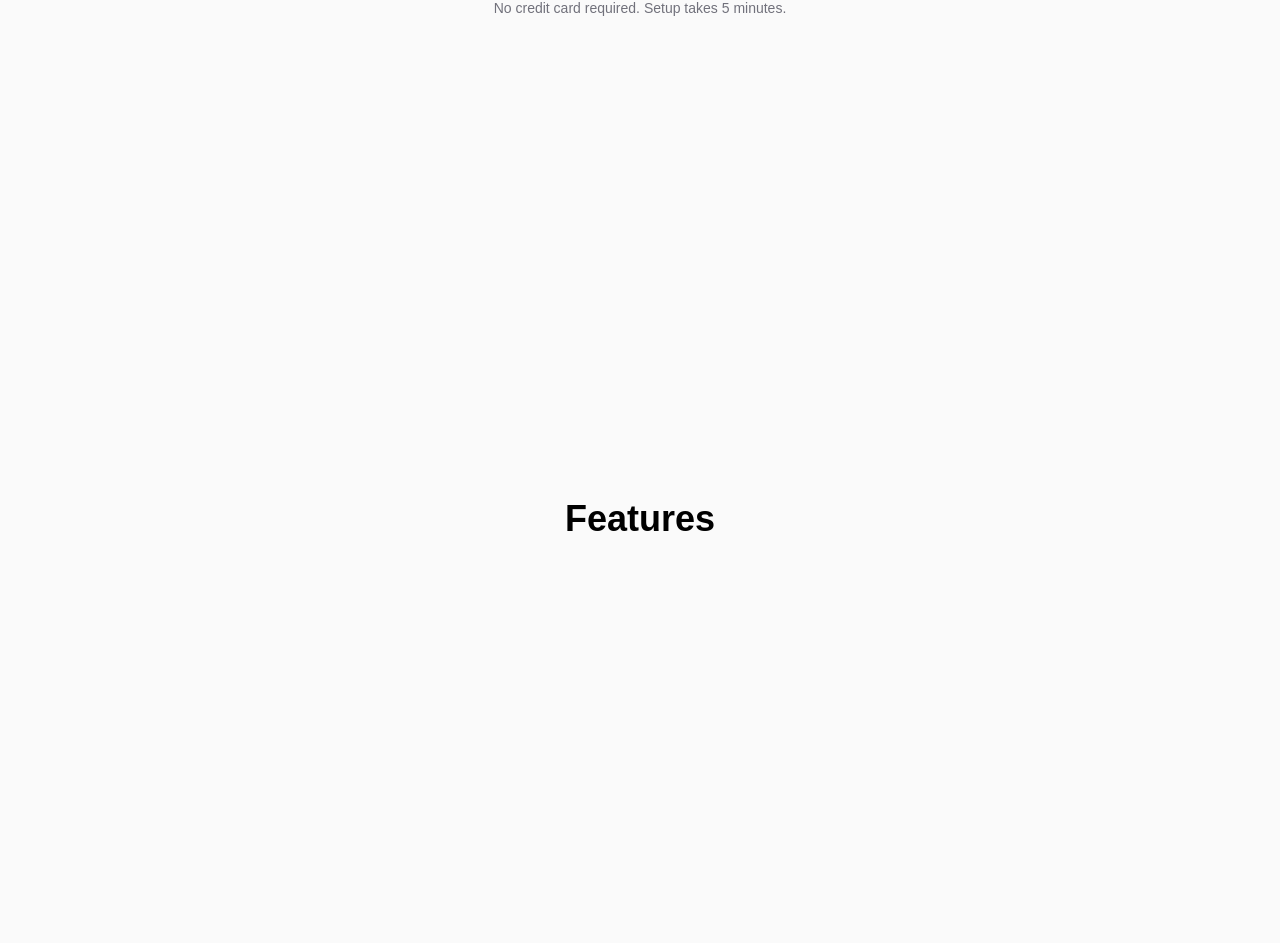
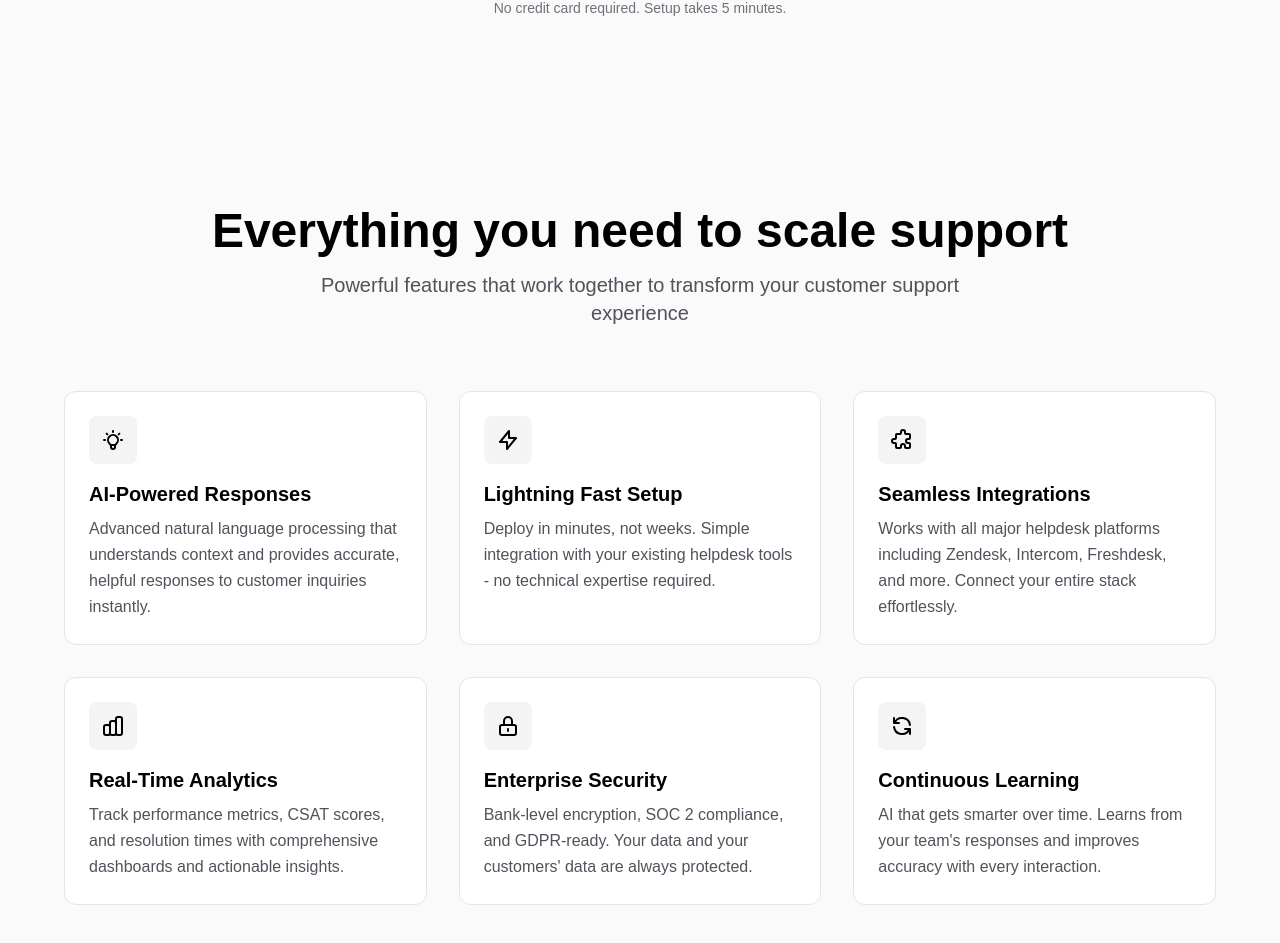
Before and after one commit to surendar2011/saas-landing-page, a Next.js app: page / in a window 1280 px wide. Shown: the part 673-1616 px from the top of the page. Built offline with nearby package versions, Linux system fonts and the light colour scheme.

Commit message:
Add feature titles and descriptions to Features section

```diff
--- a/src/components/sections/Features.tsx
+++ b/src/components/sections/Features.tsx
@@ -1,10 +1,93 @@
 export default function Features() {
+  const features = [
+    {
+      icon: (
+        <svg className="w-6 h-6" fill="none" stroke="currentColor" viewBox="0 0 24 24">
+          <path strokeLinecap="round" strokeLinejoin="round" strokeWidth={2} d="M9.663 17h4.673M12 3v1m6.364 1.636l-.707.707M21 12h-1M4 12H3m3.343-5.657l-.707-.707m2.828 9.9a5 5 0 117.072 0l-.548.547A3.374 3.374 0 0014 18.469V19a2 2 0 11-4 0v-.531c0-.895-.356-1.754-.988-2.386l-.548-.547z" />
+        </svg>
+      ),
+      title: "AI-Powered Responses",
+      description: "Advanced natural language processing that understands context and provides accurate, helpful responses to customer inquiries instantly."
+    },
+    {
+      icon: (
+        <svg className="w-6 h-6" fill="none" stroke="currentColor" viewBox="0 0 24 24">
+          <path strokeLinecap="round" strokeLinejoin="round" strokeWidth={2} d="M13 10V3L4 14h7v7l9-11h-7z" />
+        </svg>
+      ),
+      title: "Lightning Fast Setup",
+      description: "Deploy in minutes, not weeks. Simple integration with your existing helpdesk tools - no technical expertise required."
+    },
+    {
+      icon: (
+        <svg className="w-6 h-6" fill="none" stroke="currentColor" viewBox="0 0 24 24">
+          <path strokeLinecap="round" strokeLinejoin="round" strokeWidth={2} d="M11 4a2 2 0 114 0v1a1 1 0 001 1h3a1 1 0 011 1v3a1 1 0 01-1 1h-1a2 2 0 100 4h1a1 1 0 011 1v3a1 1 0 01-1 1h-3a1 1 0 01-1-1v-1a2 2 0 10-4 0v1a1 1 0 01-1 1H7a1 1 0 01-1-1v-3a1 1 0 00-1-1H4a2 2 0 110-4h1a1 1 0 001-1V7a1 1 0 011-1h3a1 1 0 001-1V4z" />
+        </svg>
+      ),
+      title: "Seamless Integrations",
+      description: "Works with all major helpdesk platforms including Zendesk, Intercom, Freshdesk, and more. Connect your entire stack effortlessly."
+    },
+    {
+      icon: (
+        <svg className="w-6 h-6" fill="none" stroke="currentColor" viewBox="0 0 24 24">
+          <path strokeLinecap="round" strokeLinejoin="round" strokeWidth={2} d="M9 19v-6a2 2 0 00-2-2H5a2 2 0 00-2 2v6a2 2 0 002 2h2a2 2 0 002-2zm0 0V9a2 2 0 012-2h2a2 2 0 012 2v10m-6 0a2 2 0 002 2h2a2 2 0 002-2m0 0V5a2 2 0 012-2h2a2 2 0 012 2v14a2 2 0 01-2 2h-2a2 2 0 01-2-2z" />
+        </svg>
+      ),
+      title: "Real-Time Analytics",
+      description: "Track performance metrics, CSAT scores, and resolution times with comprehensive dashboards and actionable insights."
+    },
+    {
+      icon: (
+        <svg className="w-6 h-6" fill="none" stroke="currentColor" viewBox="0 0 24 24">
+          <path strokeLinecap="round" strokeLinejoin="round" strokeWidth={2} d="M12 15v2m-6 4h12a2 2 0 002-2v-6a2 2 0 00-2-2H6a2 2 0 00-2 2v6a2 2 0 002 2zm10-10V7a4 4 0 00-8 0v4h8z" />
+        </svg>
+      ),
+      title: "Enterprise Security",
+      description: "Bank-level encryption, SOC 2 compliance, and GDPR-ready. Your data and your customers' data are always protected."
+    },
+    {
+      icon: (
+        <svg className="w-6 h-6" fill="none" stroke="currentColor" viewBox="0 0 24 24">
+          <path strokeLinecap="round" strokeLinejoin="round" strokeWidth={2} d="M4 4v5h.582m15.356 2A8.001 8.001 0 004.582 9m0 0H9m11 11v-5h-.581m0 0a8.003 8.003 0 01-15.357-2m15.357 2H15" />
+        </svg>
+      ),
+      title: "Continuous Learning",
+      description: "AI that gets smarter over time. Learns from your team's responses and improves accuracy with every interaction."
+    }
+  ];
+
   return (
-    <section id="features" className="min-h-screen flex items-center justify-center px-4">
-      <div className="text-center">
-        <h2 className="text-4xl font-bold text-black dark:text-white mb-4">
-          Features
-        </h2>
+    <section id="features" className="min-h-screen flex items-center justify-center px-4 py-20">
+      <div className="max-w-6xl mx-auto">
+        {/* Header */}
+        <div className="text-center mb-16">
+          <h2 className="text-4xl md:text-5xl font-bold text-black dark:text-white mb-4">
+            Everything you need to scale support
+          </h2>
+          <p className="text-xl text-zinc-600 dark:text-zinc-400 max-w-2xl mx-auto">
+            Powerful features that work together to transform your customer support experience
+          </p>
+        </div>
+
+        {/* Features Grid */}
+        <div className="grid grid-cols-1 md:grid-cols-2 lg:grid-cols-3 gap-8">
+          {features.map((feature, index) => (
+            <div
+              key={index}
+              className="p-6 rounded-xl bg-white dark:bg-zinc-900 border border-zinc-200 dark:border-zinc-800 hover:border-zinc-300 dark:hover:border-zinc-700 transition-colors group"
+            >
+              <div className="w-12 h-12 rounded-lg bg-zinc-100 dark:bg-zinc-800 flex items-center justify-center text-black dark:text-white mb-4 group-hover:bg-zinc-200 dark:group-hover:bg-zinc-700 transition-colors">
+                {feature.icon}
+              </div>
+              <h3 className="text-xl font-semibold text-black dark:text-white mb-2">
+                {feature.title}
+              </h3>
+              <p className="text-zinc-600 dark:text-zinc-400 leading-relaxed">
+                {feature.description}
+              </p>
+            </div>
+          ))}
+        </div>
       </div>
     </section>
   );
```
